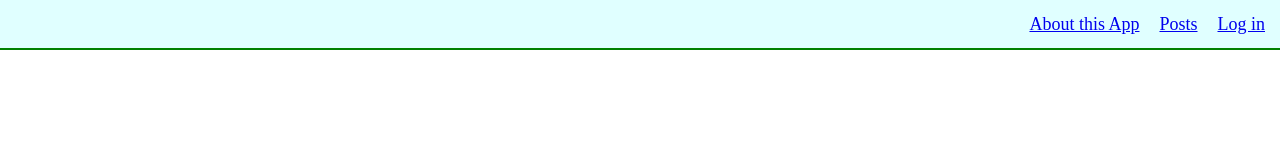
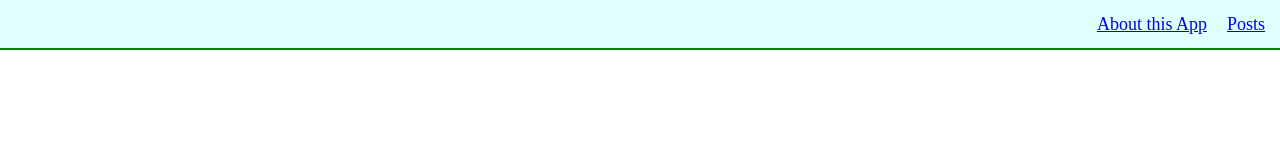
Before and after one commit to vladyslav-harkusha/react-application-3h, a React (Create React App) app: page /login in a window 1280 px wide. Shown: the top 148 px of the page. Built offline with nearby package versions, Linux system fonts and the light colour scheme.

Commit message:
add fake authorization

```diff
--- a/src/App.jsx
+++ b/src/App.jsx
@@ -1,42 +1,31 @@
+import { BrowserRouter } from 'react-router-dom';
+import { useState, useEffect } from 'react';
+import { AuthorizedContext } from './context';
+import { Navbar } from './components/UI/Navbar/Navbar';
+import { AppRouter } from './components/AppRouter';
 import './styles/App.scss';
-import { BrowserRouter, Routes, Route } from 'react-router-dom';
-import { Navbar } from './components/UI/Navbar/Navbar';
-import { privateRoutes, publicRoutes } from './router';
 
 export const App = () => {
-  const isAuthorized = true;
+  const [isAuthorized, setIsAuthorized] = useState(false);
+  const [isLoading, setIsLoading] = useState(true);
+
+  useEffect(() => {
+    if (localStorage.getItem('auth')) {
+      setIsAuthorized(true);
+    }
+    setIsLoading(false);
+  }, [])
 
   return (
-    isAuthorized
-      ?
+    <AuthorizedContext.Provider value={{
+      isAuthorized,
+      setIsAuthorized,
+      isLoading,
+    }}>
       <BrowserRouter>
         <Navbar />
-
-        <Routes>
-          {privateRoutes.map((route, index) =>
-            <Route
-              key={index}
-              path={route.path}
-              element={route.element}
-            />
-          )}
-        </Routes>
+        <AppRouter />
       </BrowserRouter>
-
-      :
-      <BrowserRouter>
-        <Navbar />
-
-        <Routes>
-          {publicRoutes.map((route, index) =>
-            <Route
-              key={index}
-              path={route.path}
-              element={route.element}
-            />
-          )}
-        </Routes>
-      </BrowserRouter>
-
+    </AuthorizedContext.Provider>
   );
 };
--- /dev/null
+++ b/src/components/AppRouter.jsx
@@ -0,0 +1,38 @@
+import { useContext } from 'react';
+import { Routes, Route } from 'react-router-dom';
+import { AuthorizedContext } from '../context';
+import { privateRoutes, publicRoutes } from '../router';
+import { Loader } from './UI/Loader/Loader';
+
+export const AppRouter = () => {
+  const {isAuthorized, isLoading} = useContext(AuthorizedContext);
+  console.log(isAuthorized, isLoading);
+
+  if (isLoading) {
+    return <Loader />
+  }
+
+  return (
+    isAuthorized
+      ?
+      <Routes>
+        {privateRoutes.map((route, index) =>
+          <Route
+            key={route.path}
+            path={route.path}
+            element={route.element}
+          />
+        )}
+      </Routes>
+      :
+      <Routes>
+        {publicRoutes.map((route, index) =>
+          <Route
+            key={route.path}
+            path={route.path}
+            element={route.element}
+          />
+        )}
+      </Routes>
+  );
+};
--- a/src/components/UI/Navbar/Navbar.jsx
+++ b/src/components/UI/Navbar/Navbar.jsx
@@ -1,13 +1,29 @@
+import { useContext } from 'react';
+import { AuthorizedContext } from '../../../context';
 import { Link } from 'react-router-dom';
+import { MyButton } from '../button/MyButton';
+
 import './Navbar.scss';
 
 export const Navbar = () => {
+  const { isAuthorized, setIsAuthorized } = useContext(AuthorizedContext);
+
+  const logout = () => {
+    setIsAuthorized(false);
+    localStorage.removeItem('auth')
+  }
+
   return (
     <div className="navbar">
+      {isAuthorized &&
+        <MyButton onClick={logout}>
+          Exit
+        </MyButton>
+      }
+
       <ul className="navbar__links">
         <Link to="/about">About this App</Link>
         <Link to="/posts">Posts</Link>
-        <Link to="/login">Log in</Link>
       </ul>
     </div>
   )
--- a/src/components/UI/Navbar/Navbar.scss
+++ b/src/components/UI/Navbar/Navbar.scss
@@ -1,6 +1,6 @@
 .navbar {
   display: flex;
-  // align-items: center;
+  align-items: center;
   justify-content: center;
   height: 50px;
   width: 100%;
--- /dev/null
+++ b/src/context/index.js
@@ -0,0 +1,3 @@
+import { createContext } from "react";
+
+export const AuthorizedContext = createContext(null);
--- a/src/pages/Login.jsx
+++ b/src/pages/Login.jsx
@@ -1,13 +1,23 @@
+import { useContext } from "react";
+import { AuthorizedContext } from "../context";
 import { MyButton } from "../components/UI/button/MyButton"
 import { MyInput } from "../components/UI/input/MyInput"
 import "../styles/Login.scss";
 
 export const Login = () => {
+  const { setIsAuthorized } = useContext(AuthorizedContext);
+
+  const login = (event) => {
+    event.preventDefault();
+    setIsAuthorized(true);
+    localStorage.setItem('auth', 'true');
+  }
+
   return (
     <div className="login-page">
       <div className="login-page__title">Log in please</div>
 
-      <form className="login-page__form">
+      <form onSubmit={login} className="login-page__form">
         <MyInput type="text" placeholder="Enter username" />
 
         <MyInput type="text" placeholder="Enter password" />
--- a/src/router/index.js
+++ b/src/router/index.js
@@ -10,7 +10,7 @@ export const privateRoutes = [
   { path: "/posts", element: <Posts /> },
   { path: "/posts/:id", element: <PostIdPage /> },
   { path: "/errorr", element: <Errorr /> },
-  { path: "/login", element: <Login /> },
+  { path: "/login", element: <Navigate to="/posts" replace /> },
   { path: "/", element: <Navigate to="/posts" replace /> },
   { path: "/*", element: <Navigate to = "/errorr" replace /> },
 ];
```
